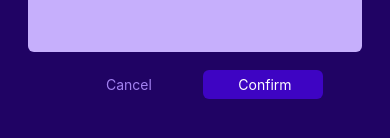
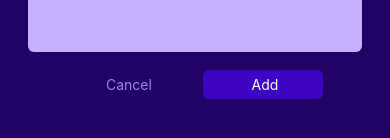
Before and after one commit to chamathk77/Expenses_Tracker, a React Native app: screen /ManageExpense in a window 390 px wide. Shown: the part 352-490 px from the top of the page. Built offline with nearby package versions, Linux system fonts and the light colour scheme.

Commit message:
form update need to complete

```diff
--- a/src/component/ManageExpense/ExpenseForm.tsx
+++ b/src/component/ManageExpense/ExpenseForm.tsx
@@ -1,10 +1,31 @@
-import React, { Component } from 'react'
+import React, { Component, useState } from 'react'
 import { StyleSheet, Text, View } from 'react-native'
 import Input from './Input'
+import Button from '../UI/Button'
 
-function ExpenseForm() {
-  function AmountChangeHandler() {
+function ExpenseForm({ onCancel, onSubmit, SubmitButtonLabel }: any) {
+  const [InputValues, setInputValue] = useState({
+    amount: '',
+    date: '',
+    description: ''
+  })
+  function InputChangedHandler(InputIdentifier: any, enteredAmount: any) {
+    setInputValue((CurrentInputValues: any) => {
+      return {
+        ...CurrentInputValues,
+        [InputIdentifier]: enteredAmount
+      }
+    })
+  }
 
+  function SubmitHandler() {
+    const expenseData = {
+      amount: +InputValues.amount,
+      date:new Date( InputValues.date),
+      description: InputValues.description
+    }
+
+    onSubmit(expenseData)
   }
 
   return (
@@ -14,11 +35,15 @@ function ExpenseForm() {
 
         <Input
           label="Amount"
+          styles={styles.rowInput}
           textInputConfig={{
-            keyboardType: 'decimal-pad'
+            keyboardType: 'decimal-pad',
+            onChangeText: InputChangedHandler.bind(this, 'amount'),
+            value: InputValues.amount
+
+
           }}
-          onChangeText={AmountChangeHandler}
-          styles={styles.rowInput}
+
         />
 
         <Input
@@ -26,7 +51,9 @@ function ExpenseForm() {
           textInputConfig={{
             keyboardType: 'default',
             placeholder: 'YYYY-MM-DD',
-            maxLength: 10
+            maxLength: 10,
+            onChangeText: InputChangedHandler.bind(this, 'date'),
+            value: InputValues.date
             // onChangeText:{}
 
           }}
@@ -42,6 +69,8 @@ function ExpenseForm() {
           keyboardType: 'default',
           multiline: true,
           autoCapitalize: 'sentences',
+          onChangeText: InputChangedHandler.bind(this, 'description'),
+          value: InputValues.description
           // numberOfLines: 3,
           // autocorrect: false
           // onChangeText:{}
@@ -49,6 +78,20 @@ function ExpenseForm() {
 
         }} />
 
+      <View style={styles.buttons}>
+        <Button
+          onPress={onCancel}
+          mode="flat"
+          Style={styles.button}>Cancel</Button>
+
+        <Button
+          onPress={SubmitHandler}
+          Style={styles.button}
+          mode={undefined}>
+          {SubmitButtonLabel}
+
+        </Button>
+      </View>
 
 
     </View>
@@ -74,5 +117,16 @@ const styles = StyleSheet.create({
   rowInput: {
     flex: 1
 
+  },
+  buttons: {
+    flexDirection: 'row',
+    justifyContent: 'center',
+    alignItems: 'center',
+    marginTop: 10
+  },
+  button: {
+    minWidth: 120,
+    marginHorizontal: 8
+
   }
 })
--- a/src/screens/ManageExpense.tsx
+++ b/src/screens/ManageExpense.tsx
@@ -28,7 +28,7 @@ function ManageExpense({ navigation, route }: any) {
 
 
     Alert.alert('Delete Expense', `${editedExpense} id expenses Deleted`, [
-      { text: 'okey', style:'default' },
+      { text: 'okey', style: 'default' },
     ])
 
     navigation.goBack()
@@ -41,12 +41,16 @@ function ManageExpense({ navigation, route }: any) {
 
   }
 
-  function confirmHandler() {
+  function confirmHandler(expenseData: any) {
 
     if (idEditing) {
       dispatch(updateExpenses({
         id: editedExpense,
-        data: { description: "test-Updatedddd****",  date: new Date('2024-06-10') }
+        data: {
+          description: expenseData.description,
+          date: expenseData.date,
+          amount:expenseData.amount
+        }
       }));
       // expensesCtx.updateExpense(
       //   editedExpense,
@@ -60,9 +64,9 @@ function ManageExpense({ navigation, route }: any) {
       console.log('ADD');
 
       dispatch(addExpenses({
-        description: "test-ADD***********",
-        amount: 19.99,
-        date: new Date('2024-06-10')
+        description: expenseData.description,
+        amount: expenseData.amount,
+        date: expenseData.date
 
       }));
 
@@ -74,7 +78,7 @@ function ManageExpense({ navigation, route }: any) {
       //   })
 
       Alert.alert('New Expensed added', '', [
-        { text: 'okey', style:'default' },
+        { text: 'okey', style: 'default' },
       ])
 
     }
@@ -90,20 +94,15 @@ function ManageExpense({ navigation, route }: any) {
 
   return (
     <View style={styles.container}>
-      <ExpenseForm />
+      <ExpenseForm
+        onCancel={cancelHandler}
+        onSubmit={confirmHandler}
+        SubmitButtonLabel={idEditing ? "Update" : "Add"}
+      />
 
 
-      <View style={styles.buttons}>
-        <Button
-          onPress={cancelHandler}
-          mode="flat"
-          Style={styles.button}>Cancel</Button>
 
-        <Button
-          onPress={confirmHandler}
-          Style={styles.button}
-          mode={undefined}>{idEditing ? "Update" : "Confirm"}</Button>
-      </View>
+
       {idEditing && (
 
         <View style={styles.deleteContainer}>
--- a/src/store/Reducers.ts
+++ b/src/store/Reducers.ts
@@ -16,7 +16,7 @@ const DUMMY_EXPENSES = [
         id: 'e2',
         description: 'A pair of trousers',
         amount: 89.29,
-        date: new Date('2024-06-11'),
+        date: new Date('2024-06-25'),
     },
     {
         id: 'e3',
--- a/src/store/expenes-context.js
+++ b/src/store/expenes-context.js
@@ -5,7 +5,7 @@ const DUMMY_EXPENSES = [
     id: 'e1',
     description: 'A pair of shoes',
     amount: 59.99,
-    date: new Date('2021-12-19'),
+    date: new Date('2024-06-25'),
   },
   {
     id: 'e2',
```
